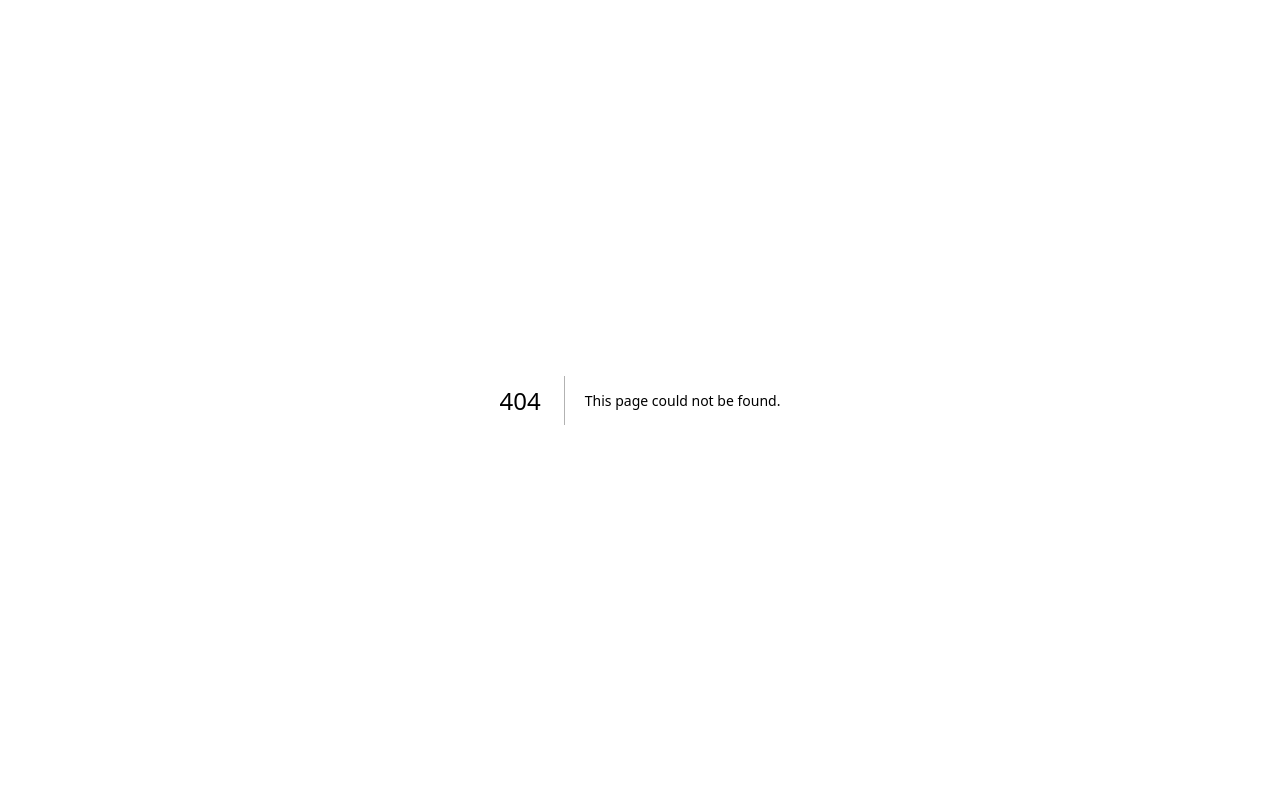
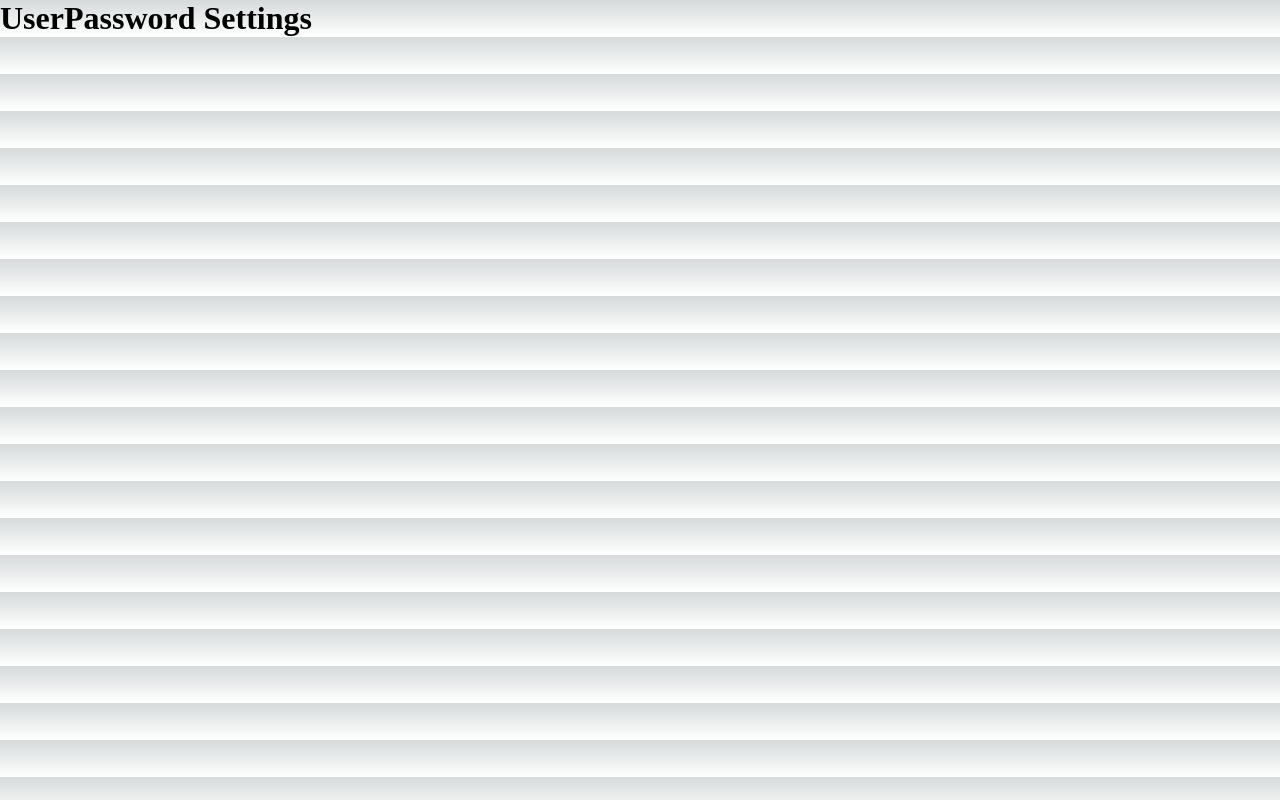
Before and after one commit to rizan1998/vip-nextjs-pages-router, a Next.js app: page /setting/user/password in a window 1280 px wide. Before the commit this address had no page. Built offline with nearby package versions, Linux system fonts and the light colour scheme.

Commit message:
learn about nested routing in next js

```diff
--- a/src/pages/setting/user.tsx
+++ b/src/pages/setting/user/index.tsx
@@ -1,7 +1,7 @@
 const UserSettingPage = () => {
   return (
     <div>
-      <h1>User Setting</h1>
+      <h1>User Settings</h1>
     </div>
   );
 };
--- /dev/null
+++ b/src/pages/setting/user/password/index.tsx
@@ -0,0 +1,9 @@
+const UserPasswordSettingPage = () => {
+  return (
+    <div>
+      <h1>UserPassword Settings</h1>
+    </div>
+  );
+};
+
+export default UserPasswordSettingPage;
```
